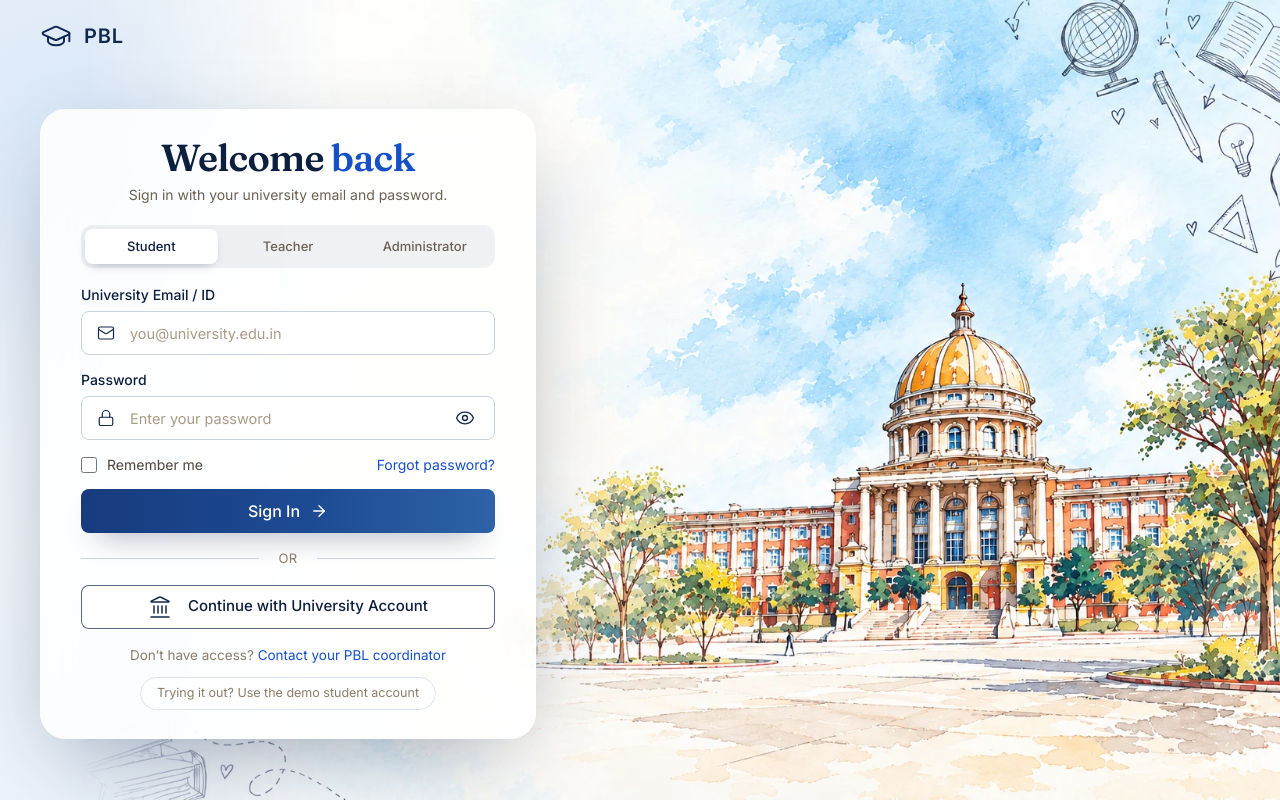
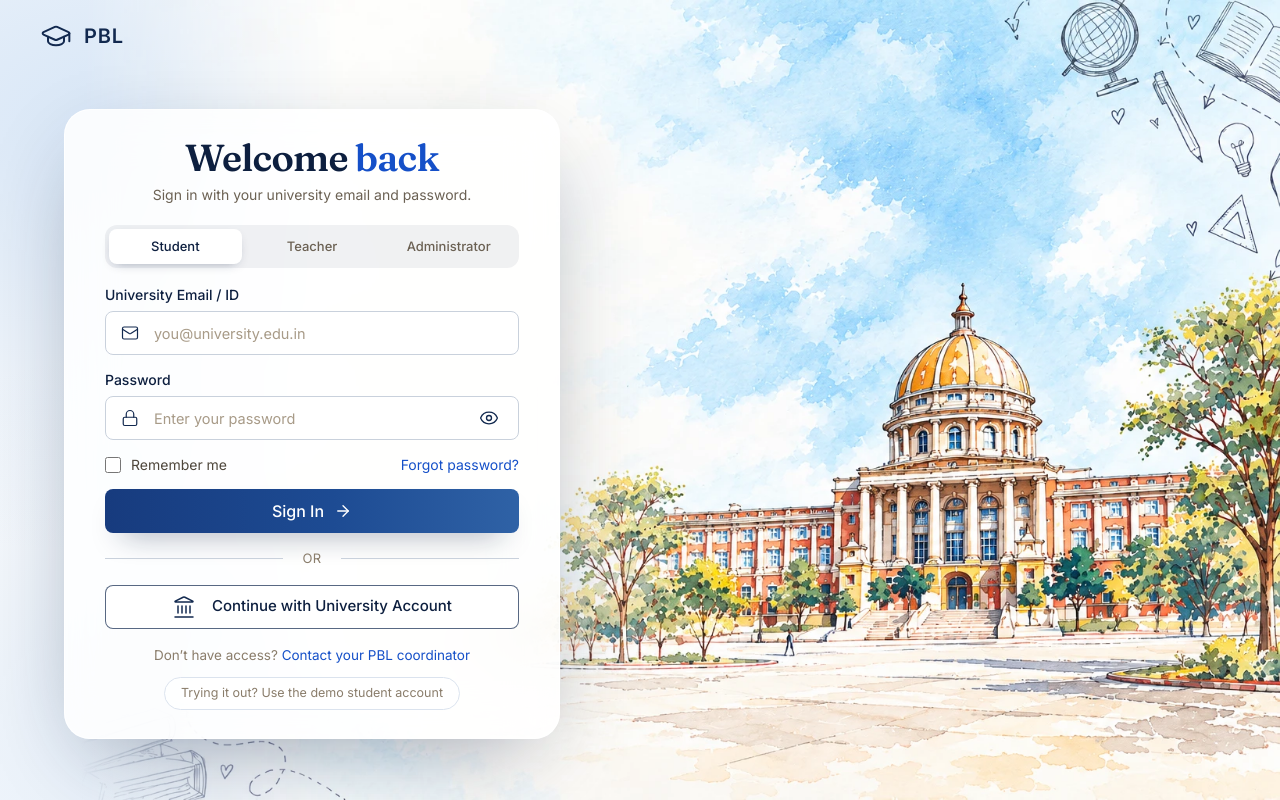
Before and after one commit to mihirr-spec/PBL-SEM-5-, a Next.js app: page /login in a window 1280 px wide. Built offline with nearby package versions, Linux system fonts and the light colour scheme; no server answers.

Commit message:
Sign-in: move the card a little further right

```diff
--- a/src/app/login/page.tsx
+++ b/src/app/login/page.tsx
@@ -46,8 +46,8 @@ export default function LoginPage() {
       </header>
 
       {/* On wide screens the dialog sits in the open paper left of the
-          painting (centred on ~19vw); narrower screens centre it. */}
-      <main className="flex flex-1 items-center justify-center px-4 py-6 sm:px-6 wide:justify-start wide:pt-16 wide:pb-4 wide:pl-[max(2.5rem,calc(19vw-15.5rem))]">
+          painting (centred on ~24vw); narrower screens centre it. */}
+      <main className="flex flex-1 items-center justify-center px-4 py-6 sm:px-6 wide:justify-start wide:pt-16 wide:pb-4 wide:pl-[max(4rem,calc(24vw-15.5rem))]">
         <div
           role="dialog"
           aria-labelledby="signin-title"
```
